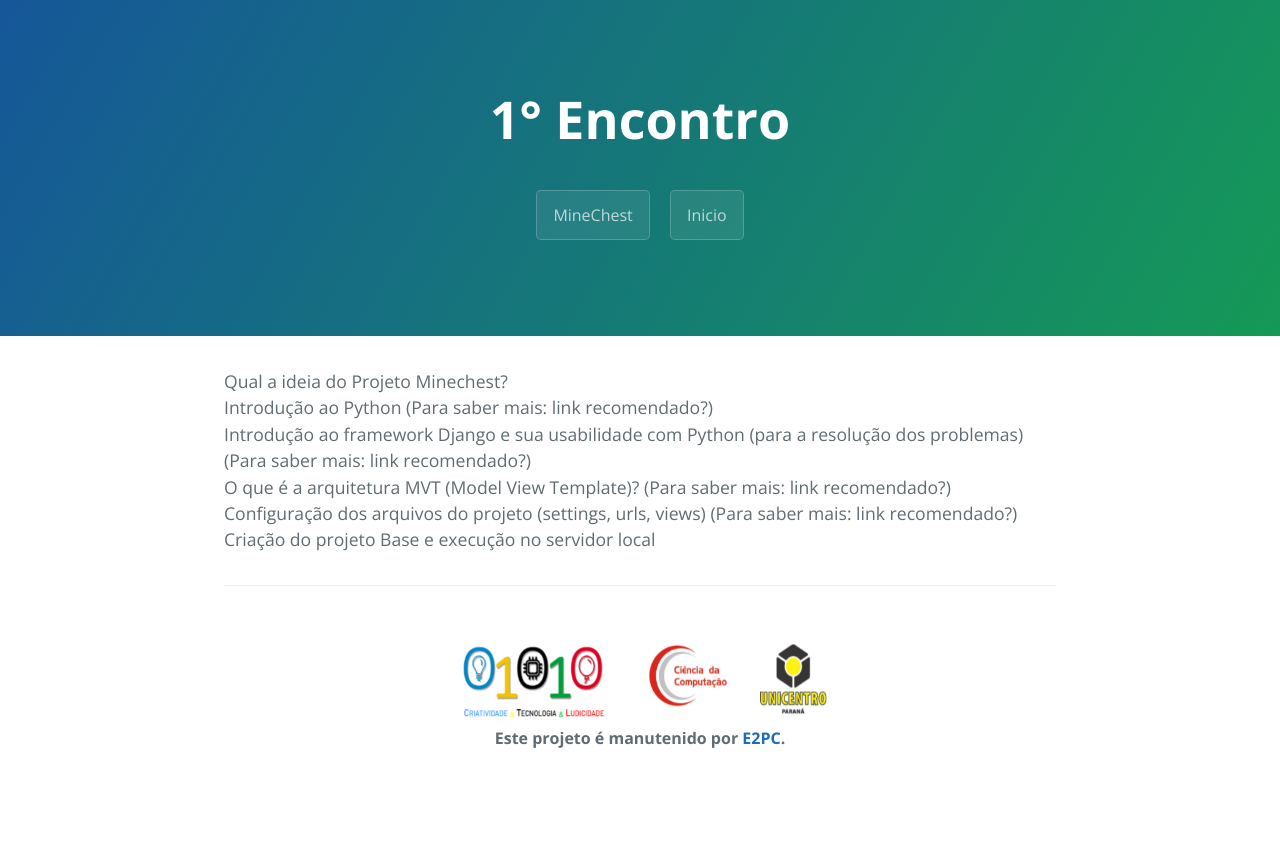
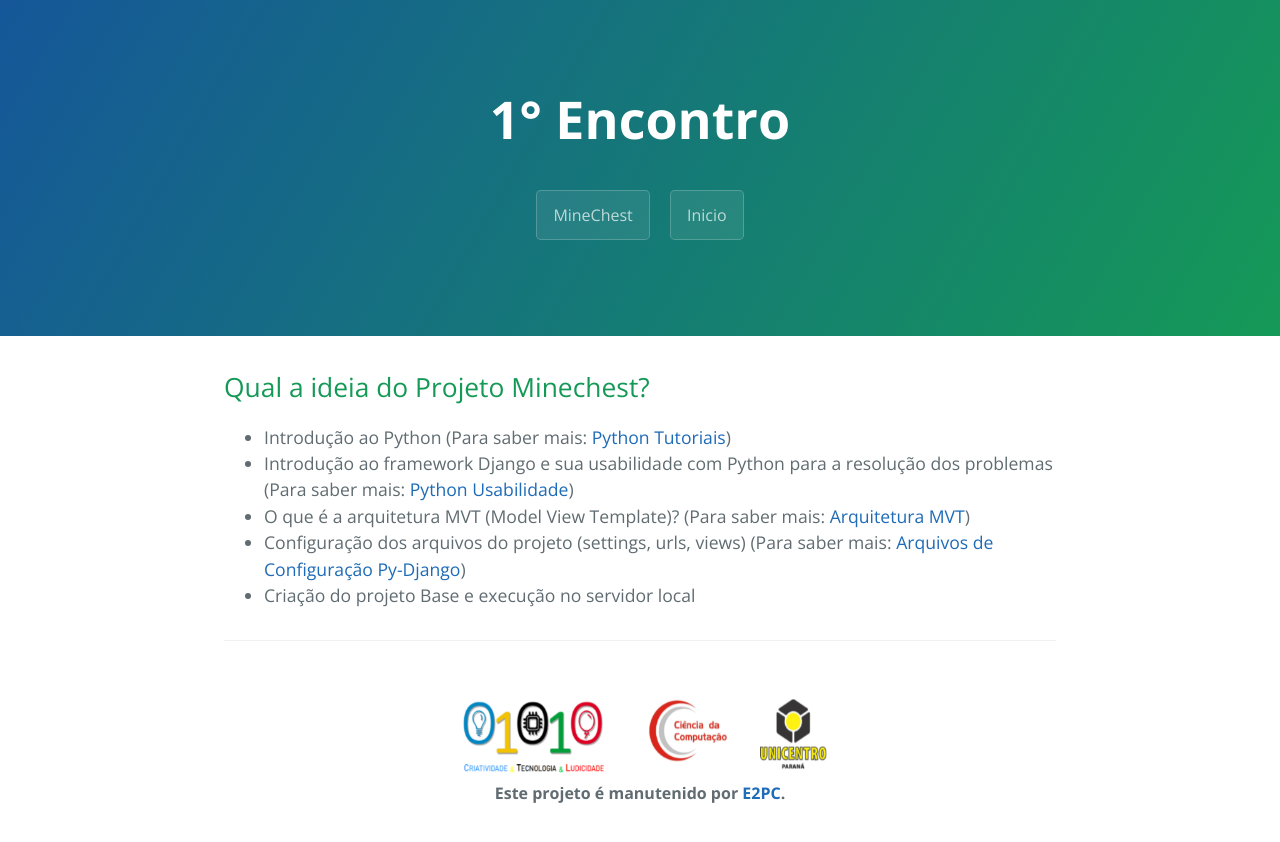
Before and after one commit to E2PC/ProjectPage, a Jekyll site: the page built from Encontro1.md, in a window 1280 px wide. Shown: the top 842 px of the page. Built offline with Jekyll 4.4.1, drawn with Linux system fonts in a browser that asks for light colours.

Commit message:
Update Encontro1.md

```diff
--- a/Encontro1.md
+++ b/Encontro1.md
@@ -6,13 +6,10 @@
 blocker: 1
 ---
 
-Qual a ideia do Projeto Minechest?<br>
-Introdução ao Python
-(Para saber mais: link recomendado?) <br>
-Introdução ao framework Django e sua usabilidade com Python (para a resolução dos problemas)
-(Para saber mais: link recomendado?)<br>
-O que é a arquitetura MVT (Model View Template)?
-(Para saber mais: link recomendado?)<br>
-Configuração dos arquivos do projeto (settings, urls, views)
-(Para saber mais: link recomendado?)<br>
-Criação do projeto Base e execução no servidor local<br>
+## Qual a ideia do Projeto Minechest?
+
+  - Introdução ao Python (Para saber mais: [Python Tutoriais](https://docs.python.org/3/tutorial/inputoutput.html))
+  - Introdução ao framework Django e sua usabilidade com Python para a resolução dos problemas (Para saber mais: [Python Usabilidade](https://www.python.org/success-stories/))
+  - O que é a arquitetura MVT (Model View Template)? (Para saber mais: [Arquitetura MVT](https://www.treinaweb.com.br/blog/entendendo-o-mtv-do-django))
+  - Configuração dos arquivos do projeto (settings, urls, views) (Para saber mais: [Arquivos de Configuração Py-Django](https://docs.djangoproject.com/pt-br/3.1/howto/))
+  - Criação do projeto Base e execução no servidor local
```
